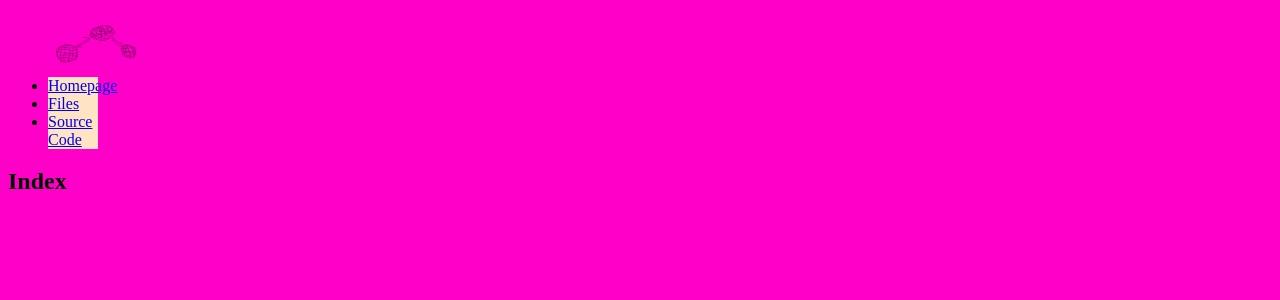
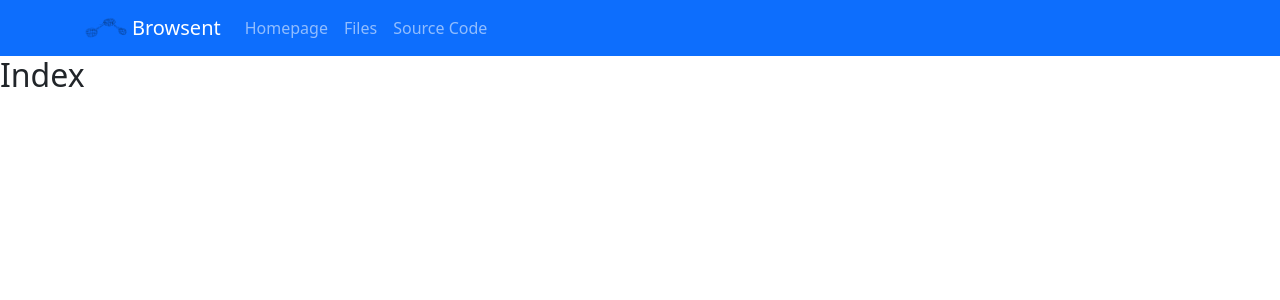
Before and after one commit to V6lhost/browsent, a Django app: page / in a window 1280 px wide. Shown: the top 300 px of the page. Run offline with Django 5.2, Linux system fonts and the light colour scheme.

Commit message:
Add Bootstrap

```diff
--- a/browsent_project/static/css/style.css
+++ b/browsent_project/static/css/style.css
@@ -1,12 +1,3 @@
 body {
   background-color: rgb(255, 0, 200);
 }
-
-h2 {
-  font-family: 'Times New Roman', Times, serif;
-}
-
-li {
-  width: 50px;
-  background-color: bisque;
-}
--- a/browsent_project/templates/base.html
+++ b/browsent_project/templates/base.html
@@ -7,14 +7,34 @@
   <meta name="viewport" content="width=device-width, initial-scale=1.0">
   <title>Browsent{{ title }}</title>
   <link rel="stylesheet" href="{% static 'css/style.css' %}">
+  <link href="https://cdn.jsdelivr.net/npm/bootstrap@5.1.3/dist/css/bootstrap.min.css" rel="stylesheet" integrity="sha384-1BmE4kWBq78iYhFldvKuhfTAU6auU8tT94WrHftjDbrCEXSU1oBoqyl2QvZ6jIW3" crossorigin="anonymous">
 </head>
 <body>
-  <ul>
-    <img src="{% static 'img/logo.png' %}" alt="" width="100">
-    <li><a href="/index">Homepage</a></li>
-    <li><a href="/files">Files</a></li>
-    <li><a href="https://github.com/V6lhost/browsent">Source Code</a></li>
-  </ul>
+  <nav class="navbar navbar-dark bg-primary navbar-expand-lg">
+    <div class="container">
+      <img src="{% static 'img/icon.png' %}" width="50">
+      <a class="navbar-brand" href="/index">Browsent</a>
+      <ul class="navbar-nav me-auto">
+        <li class="nav-item">
+          <a class="nav-link" href="/index">Homepage</a>
+        </li>
+        <li class="nav-item">
+          <a class="nav-link" href="/files">Files</a>
+        </li>
+        <li class="nav-item">
+          <a class="nav-link" href="https://github.com/V6lhost/browsent">Source Code</a>
+        </li>
+      </ul>
+    </div>
+  </nav>
+  <div class="container">
+    <div class="row">
+      <div class="col-3"></div>
+      <div class="col-9"></div>
+
+    </div>
+  </div>
   {% block content %}{% endblock %}
+  <script src="https://cdn.jsdelivr.net/npm/bootstrap@5.1.3/dist/js/bootstrap.bundle.min.js" integrity="sha384-ka7Sk0Gln4gmtz2MlQnikT1wXgYsOg+OMhuP+IlRH9sENBO0LRn5q+8nbTov4+1p" crossorigin="anonymous"></script>
 </body>
 </html>
```
Also changed, not shown: browsent_project/static/img/icon.png (renamed from browsent_project/static/img/logo.png).
